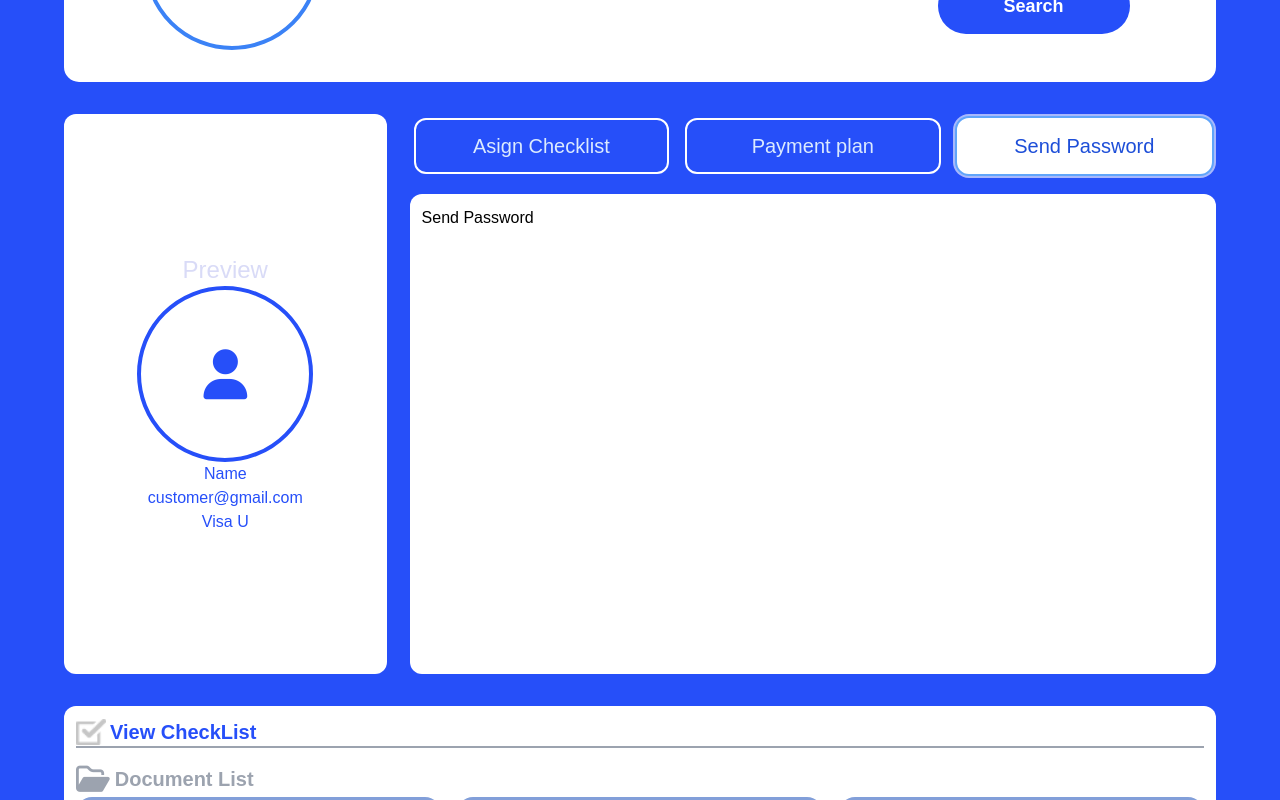
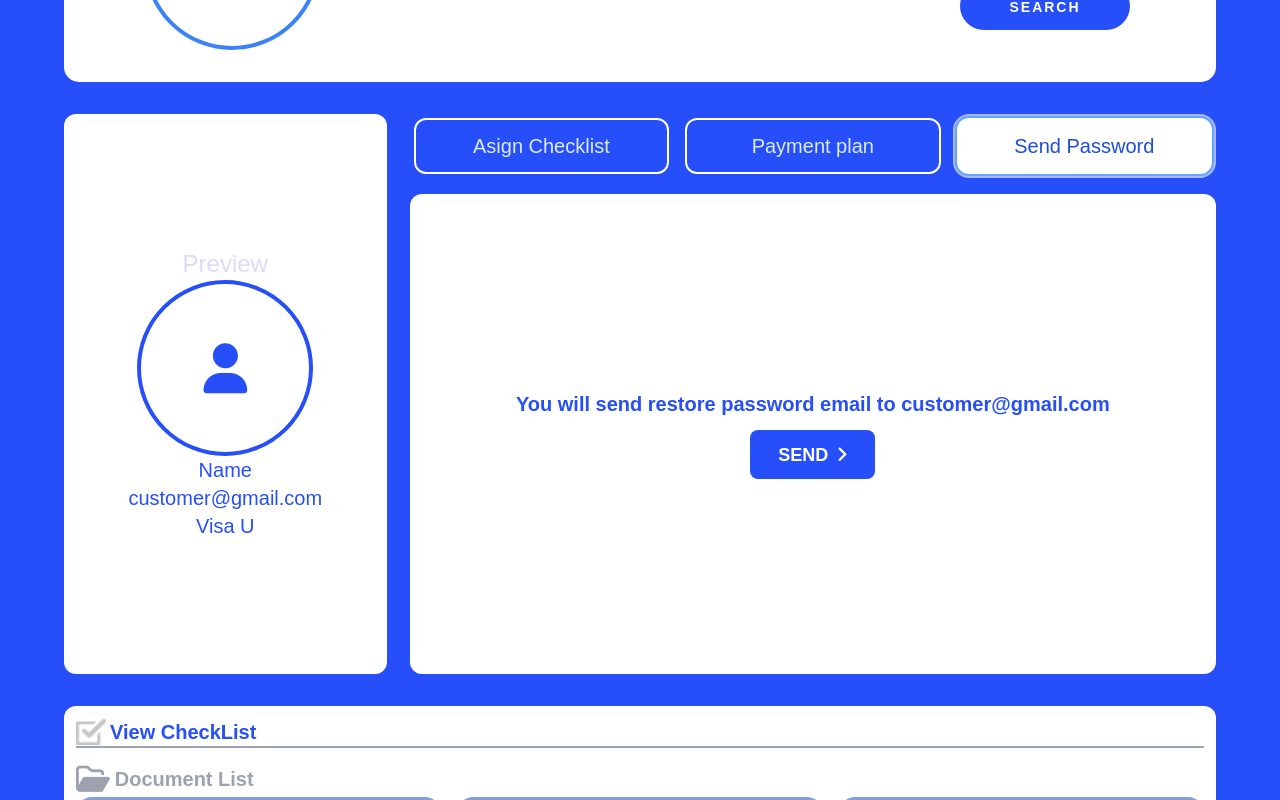
Before and after one commit to Edu22-san/LextusApp, a React (Vite) app: page /user/tabscontenido/viewUsers/newcustomer in a window 1280 px wide. Both pictures are taken after typing "2020-01-15", "2020-01-15", "2020-01-15", "2020-01-15", "2020-01-15", "2020-01-15" into the empty fields and a click on the tab "Send Password". Shown: the part 427-1227 px from the top of the page. Built offline with nearby package versions, Linux system fonts and the light colour scheme.

Commit message:
contenido send password

```diff
--- a/src/pages/formNewCustomer/assets/formNewCustomer.css
+++ b/src/pages/formNewCustomer/assets/formNewCustomer.css
@@ -127,6 +127,55 @@ input.inputselectcustoms {
     height: 5vh;
     width: auto;
 }
+
+
+.btn-rv-search-customer{
+    display: inline-block;
+outline: none;
+cursor: pointer;
+font-size: 14px;
+line-height: 1;
+border-radius: 500px;
+transition-property: background-color,border-color,color,box-shadow,filter;
+transition-duration: .3s;
+border: 1px solid transparent;
+letter-spacing: 2px;
+min-width: 160px;
+text-transform: uppercase;
+white-space: normal;
+font-weight: 700;
+text-align: center;
+padding: 17px 48px;
+color: #fff;
+background-color: #264ff9;
+height: 48px;
+}
+.btn-rv-search-customer:hover{
+    transform: scale(1.04);
+}
+
+
+
+.buttom-rv-customers {
+    display: inline-block;
+    outline: 0;
+    border: 0;
+    cursor: pointer;
+    background: #264ff9;
+    color: #FFFFFF;
+    border-radius: 8px;
+    padding: 15px 28px 15px;
+    margin-top: 12px;
+    font-size: 18px;
+    font-weight: 700;
+    line-height: 1;
+    transition: transform 200ms,background 200ms;
+}
+.buttom-rv-customers:hover {
+    transform: translateY(-2px);
+    background: #497792;
+}
+
 @media (max-width: 768px) {
     .card-completess {
         width: 100%;
--- a/src/pages/formNewCustomer/formNewCustomer.jsx
+++ b/src/pages/formNewCustomer/formNewCustomer.jsx
@@ -112,7 +112,7 @@ const FormNewCustomer = () => {
               </div>
             </div>
             <div className="fila-2">
-              <button className="w-[12rem] h-[5vh] md:h-[6vh] lg:h-[7vh] rounded-full bg-blue-bg text-white text-lg font-bold">
+              <button className="btn-rv-search-customer">
                 Search
               </button>
             </div>
@@ -133,9 +133,15 @@ const FormNewCustomer = () => {
                 <i className="fa-solid fa-user icon-user-rv"></i>
               )}
             </div>
-            <h3 className="text-blue-txt">Name</h3>
-            <p className="text-blue-txt">customer@gmail.com</p>
-            <p className="text-blue-txt">Visa U</p>
+            <h3 className="text-blue-txt text-[18px]  md:text-xl lg:text-xl">
+              Name
+            </h3>
+            <p className="text-blue-txt text-[18px]  md:text-xl lg:text-xl">
+              customer@gmail.com
+            </p>
+            <p className="text-blue-txt text-[18px]  md:text-xl lg:text-xl">
+              Visa U
+            </p>
           </div>
           <div className="w-full md:w-full lg:w-[70%] flex flex-col items-center">
             <Tab.Group>
@@ -175,7 +181,7 @@ const FormNewCustomer = () => {
                       Save
                     </button>
                   </div>
-                  <div className="grid grid-cols-1 md:grid-cols-3 lg:grid-cols-3 gap-4 h-[80%]">
+                  <div className="grid grid-cols-1 md:grid-cols-3 lg:grid-cols-3 gap-0 md:gap-4 lg:gap-4 h-[80%]">
                     <div className="p-4 col-span-1 h-[20vh] md:h-[43vh] lg:h-[43vh] row-span-1 border-[2px] border-solid border-gray-300 rounded-[14px] p-[7px] overflow-y-auto">
                       <p className="text-blue-txt text-[18px] mb-[5px]">
                         Select Matter:
@@ -333,11 +339,16 @@ const FormNewCustomer = () => {
                 </Tab.Panel>
                 <Tab.Panel
                   className={classNames(
-                    "rounded-xl bg-white p-3",
+                    "rounded-xl bg-white p-3 flex flex-col items-center justify-center",
                     "ring-white/60 ring-offset-2 ring-offset-blue-400 h-full focus:outline-none focus:ring-2"
                   )}
                 >
-                  <p>Send Password</p>
+                  <p className="text-[18px]  md:text-xl lg:text-xl text-blue-txt font-bold text-center">
+                    You will send restore password email to customer@gmail.com
+                  </p>
+                  <button className="buttom-rv-customers">
+                    SEND<i class="fa-solid fa-angle-right text-white pl-[8px]"></i>
+                  </button>
                 </Tab.Panel>
               </Tab.Panels>
             </Tab.Group>
```
